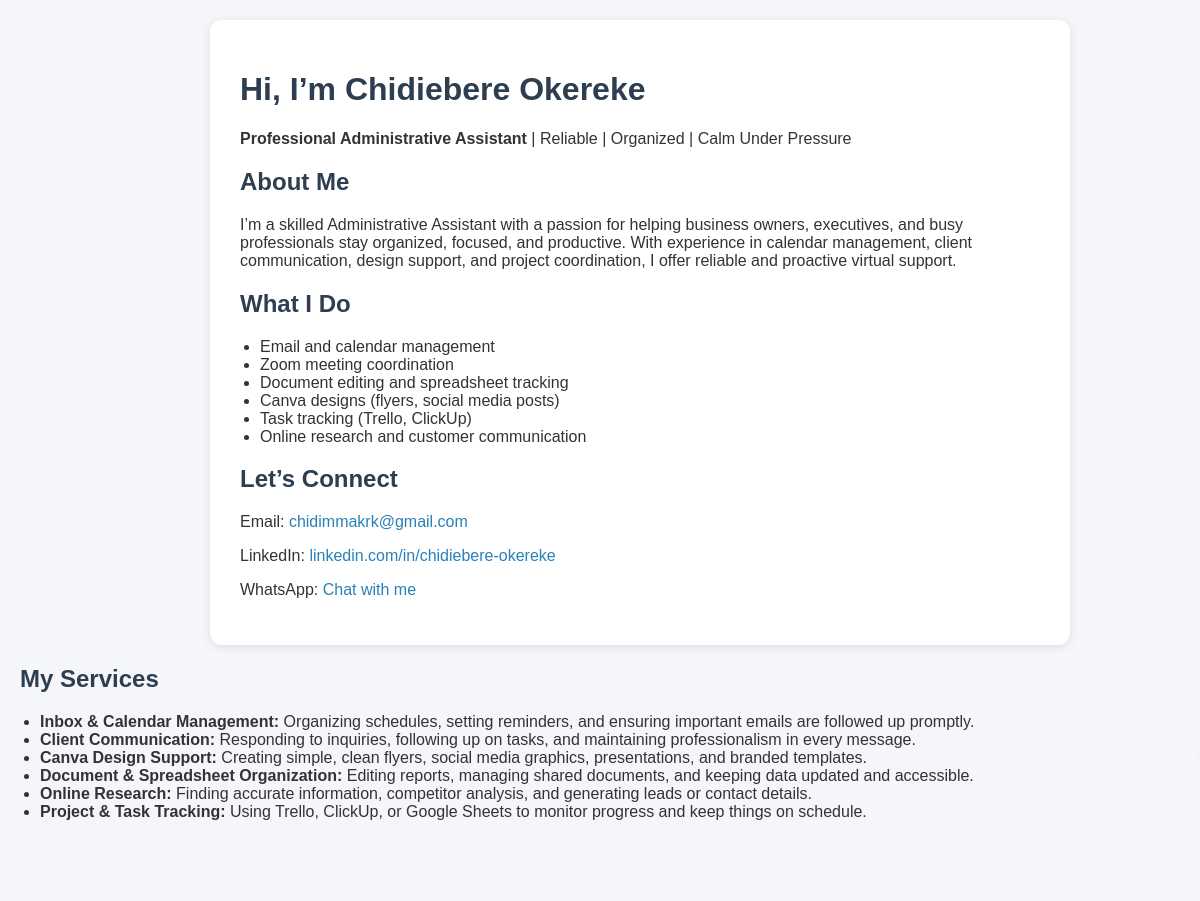
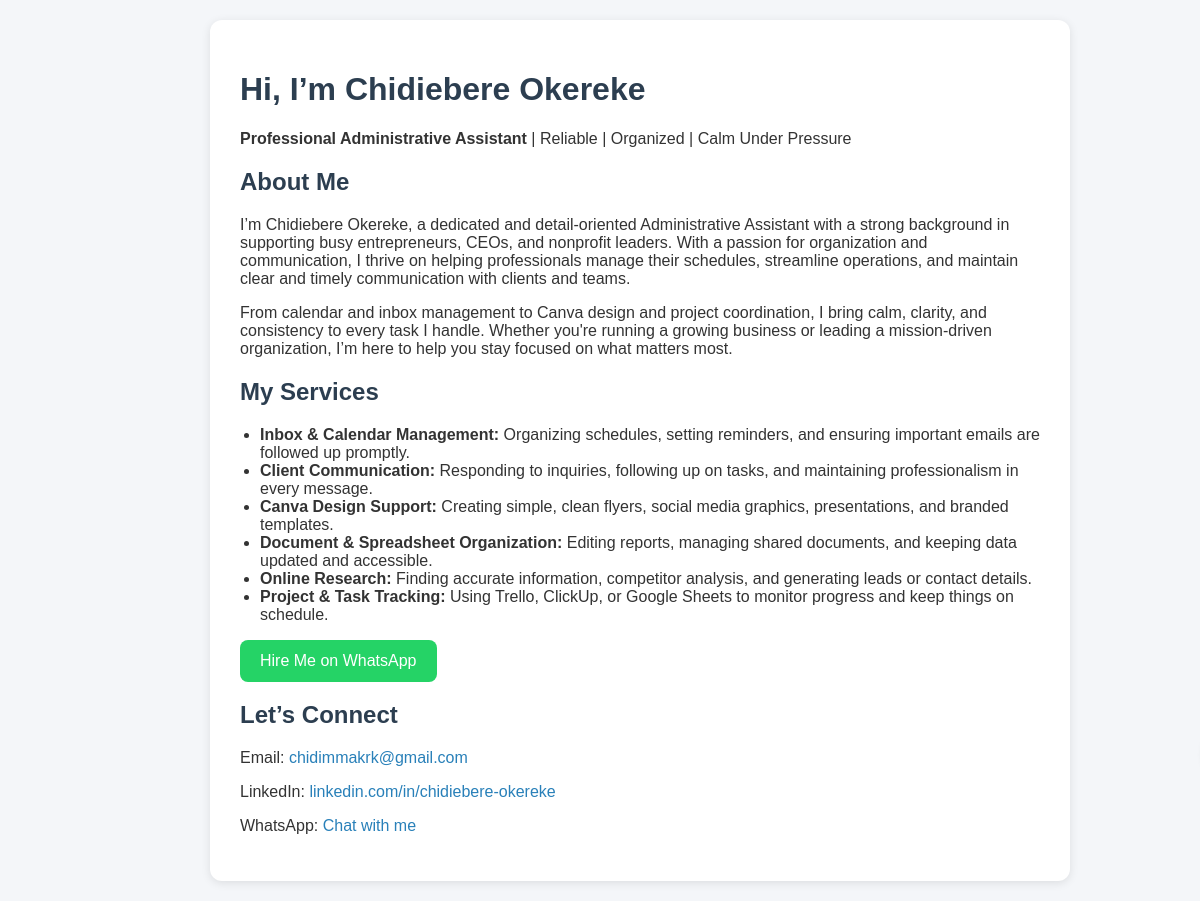
Before and after one commit to chidi4life/chidi4life.github.io, a plain HTML site: page Index.html in a window 1280 px wide. Shown: the full height of the page, 0-1200 px from the left. Before the commit the page ends 857 px from the top, so only its background shows below. Drawn offline with Linux system fonts and the light colour scheme.

Commit message:
Update Index.html

```diff
--- a/Index.html
+++ b/Index.html
@@ -67,17 +67,23 @@
     <p><strong>Professional Administrative Assistant</strong> | Reliable | Organized | Calm Under Pressure</p>
 
     <h2>About Me</h2>
-    <p>I’m a skilled Administrative Assistant with a passion for helping business owners, executives, and busy professionals stay organized, focused, and productive. With experience in calendar management, client communication, design support, and project coordination, I offer reliable and proactive virtual support.</p>
+    <p>I’m Chidiebere Okereke, a dedicated and detail-oriented Administrative Assistant with a strong background in supporting busy entrepreneurs, CEOs, and nonprofit leaders. With a passion for organization and communication, I thrive on helping professionals manage their schedules, streamline operations, and maintain clear and timely communication with clients and teams.</p>
 
-    <h2>What I Do</h2>
+    <p>From calendar and inbox management to Canva design and project coordination, I bring calm, clarity, and consistency to every task I handle. Whether you're running a growing business or leading a mission-driven organization, I’m here to help you stay focused on what matters most.</p>
+
+    <h2>My Services</h2>
     <ul>
-      <li>Email and calendar management</li>
-      <li>Zoom meeting coordination</li>
-      <li>Document editing and spreadsheet tracking</li>
-      <li>Canva designs (flyers, social media posts)</li>
-      <li>Task tracking (Trello, ClickUp)</li>
-      <li>Online research and customer communication</li>
+      <li><strong>Inbox & Calendar Management:</strong> Organizing schedules, setting reminders, and ensuring important emails are followed up promptly.</li>
+      <li><strong>Client Communication:</strong> Responding to inquiries, following up on tasks, and maintaining professionalism in every message.</li>
+      <li><strong>Canva Design Support:</strong> Creating simple, clean flyers, social media graphics, presentations, and branded templates.</li>
+      <li><strong>Document & Spreadsheet Organization:</strong> Editing reports, managing shared documents, and keeping data updated and accessible.</li>
+      <li><strong>Online Research:</strong> Finding accurate information, competitor analysis, and generating leads or contact details.</li>
+      <li><strong>Project & Task Tracking:</strong> Using Trello, ClickUp, or Google Sheets to monitor progress and keep things on schedule.</li>
     </ul>
+
+    <p>
+      <a href="https://wa.me/2349033057045" target="_blank" style="display:inline-block;padding:12px 20px;background-color:#25d366;color:white;text-decoration:none;border-radius:8px;">Hire Me on WhatsApp</a>
+    </p>
 
     <h2>Let’s Connect</h2>
     <div class="contact">
@@ -93,12 +99,3 @@
   </a>
 </body>
 </html>
-<h2>My Services</h2>
-<ul>
-  <li><strong>Inbox & Calendar Management:</strong> Organizing schedules, setting reminders, and ensuring important emails are followed up promptly.</li>
-  <li><strong>Client Communication:</strong> Responding to inquiries, following up on tasks, and maintaining professionalism in every message.</li>
-  <li><strong>Canva Design Support:</strong> Creating simple, clean flyers, social media graphics, presentations, and branded templates.</li>
-  <li><strong>Document & Spreadsheet Organization:</strong> Editing reports, managing shared documents, and keeping data updated and accessible.</li>
-  <li><strong>Online Research:</strong> Finding accurate information, competitor analysis, and generating leads or contact details.</li>
-  <li><strong>Project & Task Tracking:</strong> Using Trello, ClickUp, or Google Sheets to monitor progress and keep things on schedule.</li>
-</ul>
```
